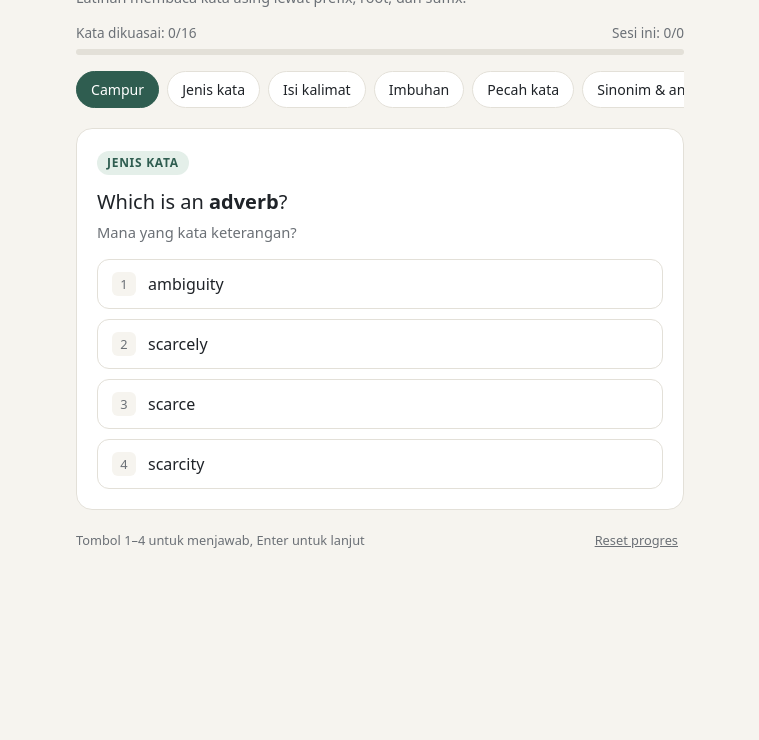
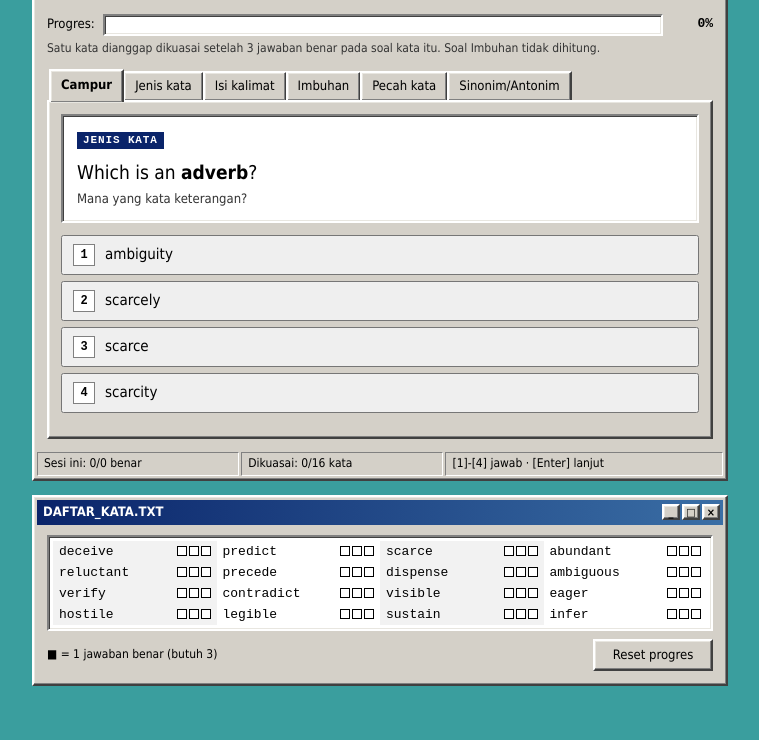
Before and after one commit to faiqdk07-tech/vocab-lab, a plain HTML site: page index.html in a window 1280 px wide. Shown: the part 71-811 px from the top of the page, without its empty margins (260-1019 px from the left). Drawn offline with Linux system fonts and the light colour scheme.

Commit message:
Add files via upload

```diff
--- a/app.js
+++ b/app.js
@@ -201,10 +201,20 @@
   }
 
   function renderStats() {
+    const N = FAMILIES.length;
     const mastered = FAMILIES.filter(isMastered).length;
-    $("score").textContent = `Sesi ini: ${session.right}/${session.total}`;
-    $("mastery").textContent = `Kata dikuasai: ${mastered}/${FAMILIES.length}`;
-    $("bar").style.width = (100 * mastered / FAMILIES.length) + "%";
+    const pts = FAMILIES.reduce((t, f) => t + Math.min(famCorrect(f.id), MASTER), 0);
+    const pct = Math.round(100 * pts / (N * MASTER));
+    const SEG = 25, filled = Math.round(SEG * pts / (N * MASTER));
+    $("score").textContent = `Sesi ini: ${session.right}/${session.total} benar`;
+    $("mastery").textContent = `Dikuasai: ${mastered}/${N} kata`;
+    $("bar").innerHTML = Array.from({ length: SEG }, (_, i) => `<span class="seg${i < filled ? " on" : ""}"></span>`).join("");
+    $("barLabel").textContent = pct + "%";
+    $("famList").innerHTML = FAMILIES.map(f => {
+      const c = Math.min(famCorrect(f.id), MASTER);
+      const boxes = Array.from({ length: MASTER }, (_, i) => `<i class="${i < c ? "on" : ""}"></i>`).join("");
+      return `<li class="${c >= MASTER ? "done" : ""}"><span>${esc(f.id)}</span><span class="boxes">${boxes}</span></li>`;
+    }).join("");
   }
 
   document.querySelectorAll(".mode").forEach(b => b.onclick = () => {
--- a/index.html
+++ b/index.html
@@ -6,112 +6,234 @@
 <title>Vocab Lab</title>
 <style>
   :root {
-    --bg: #f6f4ef; --card: #ffffff; --text: #1f2328; --muted: #6b7076;
-    --line: #e3e0d8; --accent: #2f5d50; --accent-soft: #e4efe9;
-    --ok: #1f7a4d; --ok-soft: #e3f4ea; --no: #b3402f; --no-soft: #fbe9e5;
-  }
-  @media (prefers-color-scheme: dark) {
-    :root {
-      --bg: #15181b; --card: #1e2226; --text: #e8e6e1; --muted: #9aa0a6;
-      --line: #30353a; --accent: #7fc4ac; --accent-soft: #23332d;
-      --ok: #6fd19c; --ok-soft: #1d3327; --no: #f08a78; --no-soft: #3a2421;
-    }
+    --desk: #3a9e9e;
+    --face: #d4d0c8;
+    --light: #ffffff;
+    --mid: #808080;
+    --dark: #404040;
+    --black: #000000;
+    --title-a: #0a246a;
+    --title-b: #3a6ea5;
+    --select: #0a246a;
+    --ok: #d6f5d6;
+    --ok-ink: #006400;
+    --no: #ffd9d2;
+    --no-ink: #a00000;
+    --paper: #ffffff;
+    --ink: #000000;
   }
   * { box-sizing: border-box; }
   body {
-    margin: 0; background: var(--bg); color: var(--text);
-    font: 16px/1.5 system-ui, -apple-system, "Segoe UI", Roboto, sans-serif;
+    margin: 0;
+    min-height: 100vh;
+    background: var(--desk);
+    color: var(--ink);
+    font: 14px/1.45 Tahoma, Verdana, "Segoe UI", sans-serif;
   }
-  .wrap { max-width: 640px; margin: 0 auto; padding: 20px 16px 48px; }
-  header h1 { margin: 0; font-size: 1.5rem; letter-spacing: -0.01em; }
-  header p { margin: 2px 0 14px; color: var(--muted); font-size: 0.9rem; }
-  .progress { display: flex; justify-content: space-between; font-size: 0.85rem; color: var(--muted); }
-  .track { height: 6px; background: var(--line); border-radius: 99px; margin: 6px 0 16px; overflow: hidden; }
-  #bar { height: 100%; width: 0; background: var(--accent); transition: width .3s; }
-  .modes { display: flex; gap: 8px; overflow-x: auto; padding-bottom: 4px; margin-bottom: 16px; }
+  .desk { max-width: 720px; margin: 0 auto; padding: 18px 12px 40px; }
+
+  /* ---------- bevel ---------- */
+  .raised {
+    background: var(--face);
+    border: 2px solid; border-color: var(--light) var(--dark) var(--dark) var(--light);
+    box-shadow: inset -1px -1px var(--mid), inset 1px 1px #e8e6e0;
+  }
+  .sunken {
+    background: var(--paper);
+    border: 2px solid; border-color: var(--mid) var(--light) var(--light) var(--mid);
+    box-shadow: inset 1px 1px var(--dark), inset -1px -1px #e8e6e0;
+  }
+
+  /* ---------- jendela ---------- */
+  .window { padding: 3px; margin-bottom: 14px; }
+  .titlebar {
+    display: flex; align-items: center; justify-content: space-between;
+    background: linear-gradient(90deg, var(--title-a), var(--title-b));
+    color: #fff; font-weight: bold; padding: 3px 3px 3px 6px; font-size: 13px;
+  }
+  .titlebar .ctl { display: flex; gap: 2px; }
+  .titlebar .ctl span {
+    width: 18px; height: 16px; display: grid; place-items: center;
+    font: bold 11px/1 Tahoma, sans-serif; color: #000;
+  }
+  .menubar { display: flex; gap: 14px; padding: 4px 6px; font-size: 13px; }
+  .menubar u { text-decoration: underline; }
+  .body { padding: 10px; }
+
+  /* ---------- progres ---------- */
+  .progress-row { display: flex; align-items: center; gap: 8px; margin-bottom: 4px; font-size: 13px; }
+  #bar { flex: 1; display: flex; gap: 2px; padding: 3px; height: 22px; }
+  .seg { flex: 1; background: transparent; }
+  .seg.on { background: var(--select); }
+  #barLabel { width: 42px; text-align: right; font-family: "Courier New", monospace; font-weight: bold; }
+  .hint { font-size: 12px; color: #333; margin: 0 0 12px; }
+
+  /* ---------- tab mode ---------- */
+  .tabs { display: flex; flex-wrap: wrap; gap: 0; padding-left: 2px; position: relative; z-index: 1; }
   .mode {
-    flex: none; border: 1px solid var(--line); background: var(--card); color: var(--text);
-    padding: 7px 14px; border-radius: 99px; font: inherit; font-size: 0.88rem; cursor: pointer;
+    font: inherit; font-size: 13px; color: #000; cursor: pointer;
+    background: var(--face); padding: 4px 10px; margin: 2px -1px 0 0;
+    border: 2px solid; border-bottom: 0;
+    border-color: var(--light) var(--dark) var(--dark) var(--light);
   }
-  .mode.active { background: var(--accent); border-color: var(--accent); color: var(--card); }
-  .card { background: var(--card); border: 1px solid var(--line); border-radius: 16px; padding: 20px; }
+  .mode.active { margin-top: 0; padding-bottom: 7px; margin-bottom: -2px; font-weight: bold; position: relative; z-index: 2; }
+  .tabpanel { padding: 12px; }
+
+  /* ---------- soal ---------- */
+  .qbox { padding: 12px 14px; margin-bottom: 12px; }
   #tag {
-    display: inline-block; font-size: 0.75rem; font-weight: 600; text-transform: uppercase;
-    letter-spacing: .06em; color: var(--accent); background: var(--accent-soft);
-    padding: 3px 10px; border-radius: 99px;
+    display: inline-block; font: bold 11px/1 "Courier New", monospace;
+    background: var(--select); color: #fff; padding: 3px 6px; letter-spacing: .08em; text-transform: uppercase;
   }
-  #prompt { font-size: 1.25rem; margin: 12px 0 4px; }
-  #sub { color: var(--muted); font-size: 0.92rem; margin-bottom: 16px; }
-  .blank { color: var(--accent); font-weight: 600; }
+  #prompt { font-size: 19px; margin: 10px 0 4px; }
+  #sub { font-size: 13px; color: #333; }
+  .blank { font-family: "Courier New", monospace; font-weight: bold; color: var(--select); }
   .chips { display: flex; flex-wrap: wrap; align-items: center; gap: 6px; }
-  .chip { background: var(--accent-soft); color: var(--accent); padding: 4px 12px; border-radius: 8px; font-weight: 600; }
-  .plus { color: var(--muted); }
-  #options { display: grid; gap: 10px; }
+  .chip {
+    font: bold 18px "Courier New", monospace; padding: 2px 8px;
+    background: #ffffcc; border: 1px solid #000;
+  }
+  .plus { font-family: "Courier New", monospace; font-weight: bold; }
+
+  #options { display: grid; gap: 6px; }
   .opt {
-    display: flex; align-items: center; gap: 12px; text-align: left; width: 100%;
-    background: var(--card); color: var(--text); border: 1px solid var(--line);
-    border-radius: 12px; padding: 12px 14px; font: inherit; cursor: pointer;
+    display: flex; align-items: center; gap: 10px; width: 100%; text-align: left;
+    font: inherit; font-size: 15px; color: #000; cursor: pointer; padding: 7px 10px;
   }
-  .opt:hover:not(:disabled) { border-color: var(--accent); }
+  .opt:active:not(:disabled) {
+    border-color: var(--dark) var(--light) var(--light) var(--dark);
+    box-shadow: inset 1px 1px var(--mid);
+  }
+  .opt:focus-visible { outline: 1px dotted #000; outline-offset: -5px; }
   .opt .num {
-    flex: none; width: 24px; height: 24px; border-radius: 6px; display: grid; place-items: center;
-    font-size: 0.8rem; background: var(--bg); color: var(--muted);
+    flex: none; width: 22px; height: 22px; display: grid; place-items: center;
+    font: bold 12px "Courier New", monospace; background: var(--paper);
+    border: 1px solid var(--mid);
   }
-  .opt.correct { border-color: var(--ok); background: var(--ok-soft); }
-  .opt.wrong { border-color: var(--no); background: var(--no-soft); }
-  .opt:disabled { cursor: default; }
-  .feedback { margin-top: 16px; padding: 14px 16px; border-radius: 12px; font-size: 0.95rem; }
-  .feedback.ok { background: var(--ok-soft); }
-  .feedback.no { background: var(--no-soft); }
-  .feedback ul { margin: 8px 0 0; padding-left: 20px; }
-  .verdict { font-weight: 700; margin-bottom: 4px; }
-  .feedback.ok .verdict { color: var(--ok); }
-  .feedback.no .verdict { color: var(--no); }
-  #nextBtn {
-    margin-top: 14px; width: 100%; padding: 12px; border: 0; border-radius: 12px;
-    background: var(--accent); color: var(--card); font: inherit; font-weight: 600; cursor: pointer;
+  .opt:disabled { cursor: default; color: #000; }
+  .opt.correct { background: var(--ok); }
+  .opt.correct .num { background: var(--ok-ink); color: #fff; border-color: var(--ok-ink); }
+  .opt.wrong { background: var(--no); }
+  .opt.wrong .num { background: var(--no-ink); color: #fff; border-color: var(--no-ink); }
+
+  .feedback { margin: 12px 0 0; padding: 10px 12px 10px; border: 2px groove var(--light); background: var(--face); }
+  .feedback .verdict { font-weight: bold; display: flex; align-items: center; gap: 8px; margin-bottom: 6px; }
+  .feedback .verdict::before {
+    content: ""; width: 20px; height: 20px; display: grid; place-items: center; flex: none;
+    font: bold 13px/20px Tahoma, sans-serif; color: #fff; text-align: center; border: 1px solid #000;
   }
-  .note { font-size: 0.85rem; color: var(--muted); background: var(--accent-soft); padding: 10px 12px; border-radius: 10px; margin-bottom: 12px; }
-  footer { margin-top: 20px; display: flex; justify-content: space-between; align-items: center; color: var(--muted); font-size: 0.8rem; }
-  #resetBtn { background: none; border: 0; color: var(--muted); text-decoration: underline; font: inherit; cursor: pointer; }
+  .feedback.ok .verdict { color: var(--ok-ink); }
+  .feedback.ok .verdict::before { content: "\2713"; background: var(--ok-ink); }
+  .feedback.no .verdict { color: var(--no-ink); }
+  .feedback.no .verdict::before { content: "!"; background: var(--no-ink); }
+  .feedback ul { margin: 6px 0 4px; padding-left: 20px; }
+
+  .btnrow { display: flex; justify-content: flex-end; margin-top: 12px; }
+  .btn {
+    font: inherit; font-size: 13px; color: #000; cursor: pointer;
+    min-width: 120px; padding: 5px 14px;
+  }
+  .btn:active {
+    border-color: var(--dark) var(--light) var(--light) var(--dark);
+    box-shadow: inset 1px 1px var(--mid);
+  }
+  .btn.default { outline: 1px solid #000; outline-offset: 0; }
+
+  .note { font-size: 12px; padding: 8px 10px; margin-bottom: 10px; background: #ffffe1; border: 1px solid #000; }
+
+  /* ---------- daftar kata ---------- */
+  #famList {
+    list-style: none; margin: 0; padding: 4px;
+    display: grid; grid-template-columns: repeat(auto-fill, minmax(150px, 1fr)); gap: 0;
+    font: 13px "Courier New", monospace;
+  }
+  #famList li { display: flex; justify-content: space-between; align-items: center; padding: 3px 6px; }
+  #famList li:nth-child(odd) { background: #f2f2f2; }
+  #famList li.done span:first-child { font-weight: bold; color: var(--ok-ink); }
+  .boxes { display: flex; gap: 2px; }
+  .boxes i { width: 10px; height: 10px; border: 1px solid #000; background: #fff; }
+  .boxes i.on { background: var(--select); }
+  .listfoot { display: flex; justify-content: space-between; align-items: center; gap: 8px; margin-top: 8px; font-size: 12px; }
+
+  /* ---------- status bar ---------- */
+  .statusbar { display: flex; gap: 2px; margin-top: 3px; font-size: 12px; }
+  .statusbar span { padding: 2px 6px; flex: 1; white-space: nowrap; overflow: hidden; text-overflow: ellipsis;
+    border: 1px solid; border-color: var(--mid) var(--light) var(--light) var(--mid); }
+  .statusbar span:last-child { flex: 1.4; }
+
+  @media (max-width: 480px) {
+    #prompt { font-size: 17px; }
+    .statusbar span:last-child { display: none; }
+  }
 </style>
 </head>
 <body>
-<div class="wrap">
-  <header>
-    <h1>Vocab Lab</h1>
-    <p>Latihan membaca kata asing lewat prefix, root, dan suffix.</p>
-  </header>
+<div class="desk">
 
-  <div class="progress"><span id="mastery"></span><span id="score"></span></div>
-  <div class="track"><div id="bar"></div></div>
+  <!-- ===== Jendela utama ===== -->
+  <section class="window raised">
+    <div class="titlebar">
+      <span>VOCAB_LAB.EXE &mdash; Latihan Kata Asing</span>
+      <span class="ctl" aria-hidden="true"><span class="raised">_</span><span class="raised">&#9633;</span><span class="raised">&times;</span></span>
+    </div>
+    <div class="menubar" aria-hidden="true"><span><u>F</u>ile</span><span><u>L</u>atihan</span><span><u>B</u>antuan</span></div>
 
-  <nav class="modes">
-    <button class="mode active" data-mode="mix">Campur</button>
-    <button class="mode" data-mode="pos">Jenis kata</button>
-    <button class="mode" data-mode="fill">Isi kalimat</button>
-    <button class="mode" data-mode="affix">Imbuhan</button>
-    <button class="mode" data-mode="parts">Pecah kata</button>
-    <button class="mode" data-mode="rel">Sinonim & antonim</button>
+    <div class="body">
+      <div class="progress-row">
+        <span>Progres:</span>
+        <div id="bar" class="sunken"></div>
+        <span id="barLabel">0%</span>
+      </div>
+      <p class="hint">Satu kata dianggap dikuasai setelah 3 jawaban benar pada soal kata itu. Soal Imbuhan tidak dihitung.</p>
+
+      <nav class="tabs">
+        <button class="mode raised active" data-mode="mix">Campur</button>
+        <button class="mode raised" data-mode="pos">Jenis kata</button>
+        <button class="mode raised" data-mode="fill">Isi kalimat</button>
+        <button class="mode raised" data-mode="affix">Imbuhan</button>
+        <button class="mode raised" data-mode="parts">Pecah kata</button>
+        <button class="mode raised" data-mode="rel">Sinonim/Antonim</button>
       </nav>
 
+      <div class="tabpanel raised">
         <div id="relNote" class="note" hidden>
-    Saran: latih dulu katanya di mode lain. Di mode Campur, sinonim dan antonim baru muncul setelah sebuah kata dijawab benar 3 kali, supaya tidak tertukar.
+          Saran: latih dulu katanya di tab lain. Di tab Campur, sinonim dan antonim baru muncul setelah sebuah kata dijawab benar 3 kali, supaya tidak tertukar.
         </div>
 
-  <main class="card">
+        <div class="qbox sunken">
           <span id="tag"></span>
           <div id="prompt"></div>
           <div id="sub"></div>
+        </div>
+
         <div id="options"></div>
         <div id="feedback" class="feedback" hidden></div>
-    <button id="nextBtn" hidden>Soal berikutnya →</button>
-  </main>
+        <div class="btnrow"><button id="nextBtn" class="btn raised default" hidden>Soal berikutnya &gt;</button></div>
+      </div>
+    </div>
 
-  <footer>
-    <span>Tombol 1–4 untuk menjawab, Enter untuk lanjut</span>
-    <button id="resetBtn">Reset progres</button>
-  </footer>
+    <div class="statusbar">
+      <span id="score"></span>
+      <span id="mastery"></span>
+      <span>[1]-[4] jawab &middot; [Enter] lanjut</span>
+    </div>
+  </section>
+
+  <!-- ===== Jendela daftar kata ===== -->
+  <section class="window raised">
+    <div class="titlebar">
+      <span>DAFTAR_KATA.TXT</span>
+      <span class="ctl" aria-hidden="true"><span class="raised">_</span><span class="raised">&#9633;</span><span class="raised">&times;</span></span>
+    </div>
+    <div class="body">
+      <ul id="famList" class="sunken"></ul>
+      <div class="listfoot">
+        <span>&#9632; = 1 jawaban benar (butuh 3)</span>
+        <button id="resetBtn" class="btn raised">Reset progres</button>
+      </div>
+    </div>
+  </section>
+
 </div>
 <script src="data.js"></script>
 <script src="app.js"></script>
```
Lines whose indentation alone changed are shown as unchanged.
